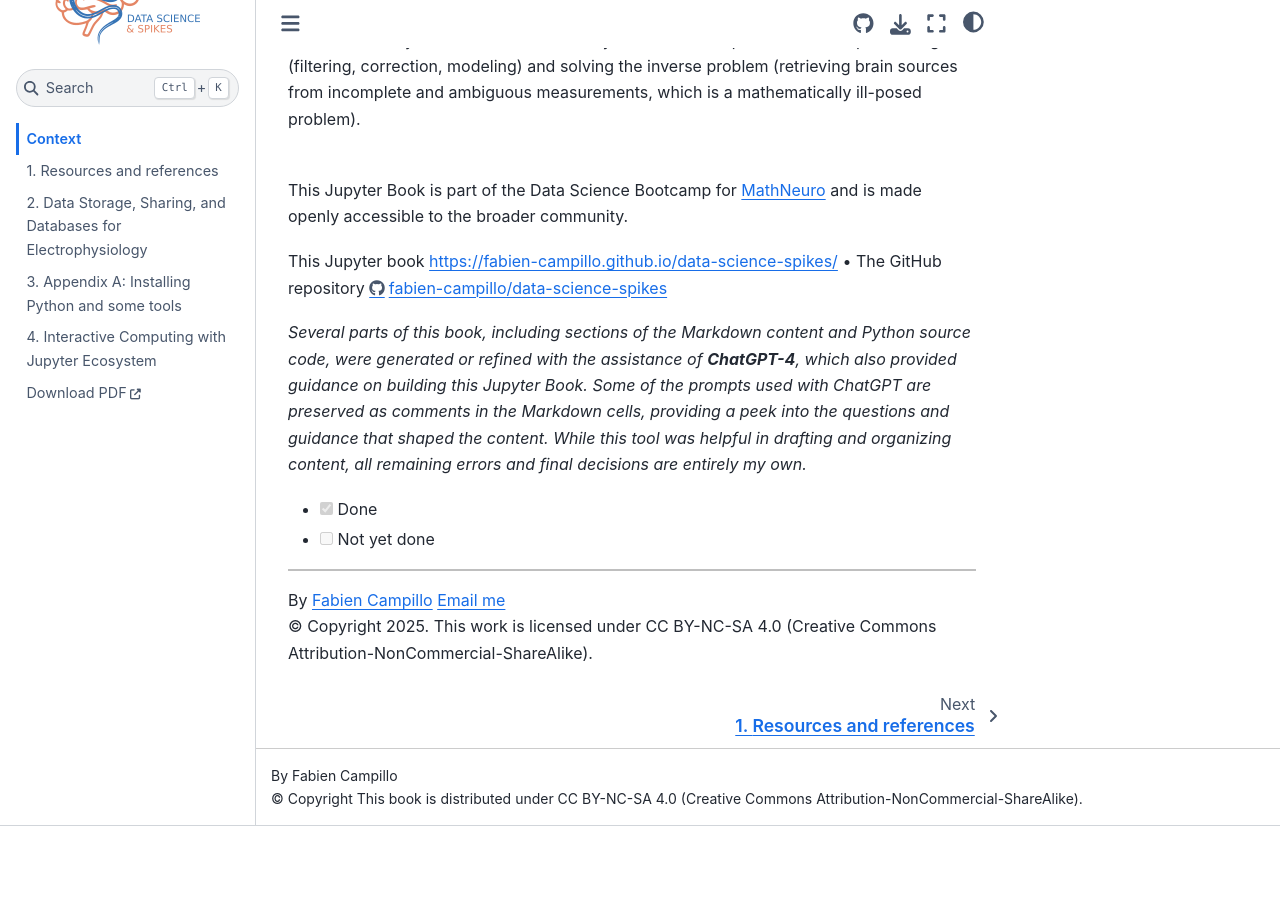
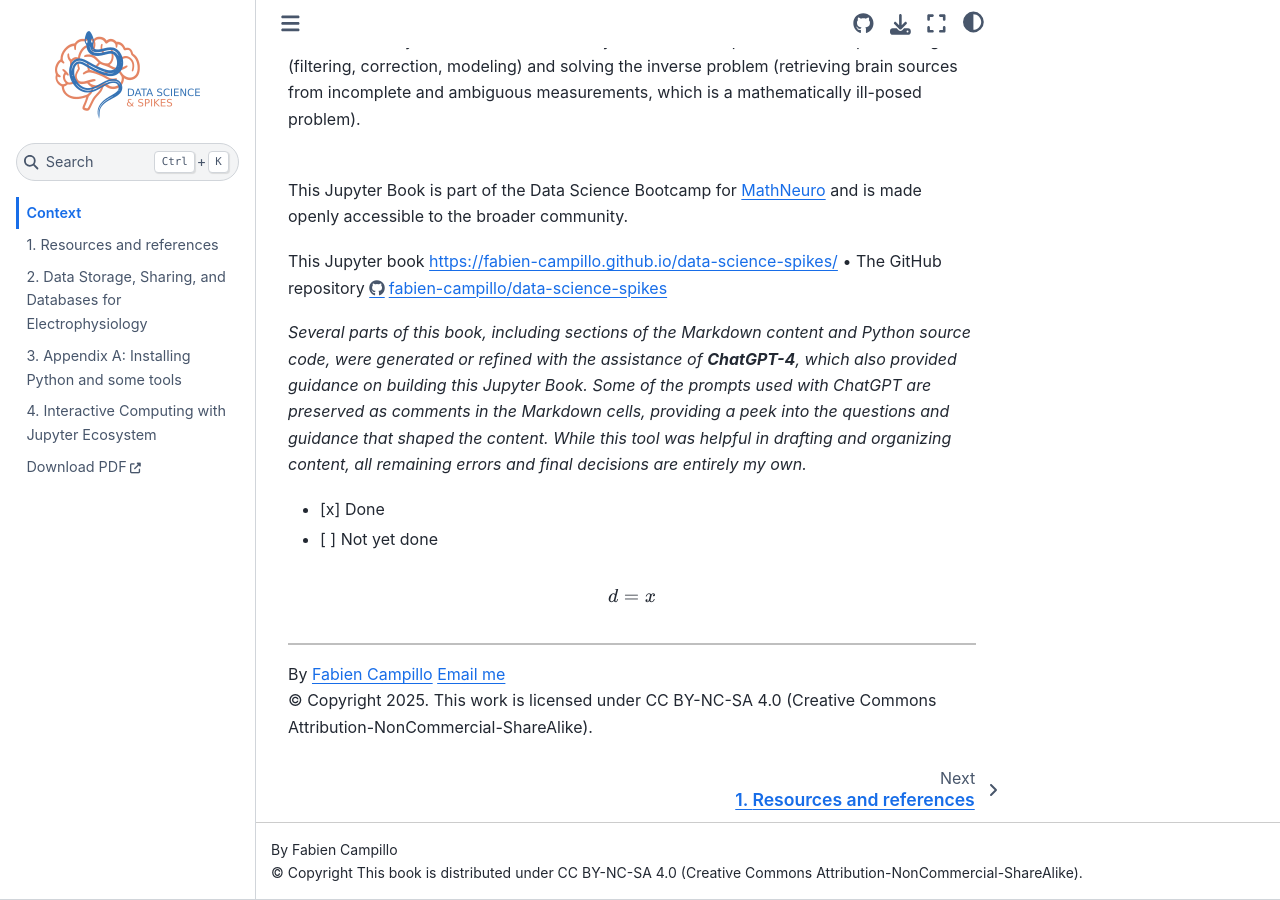
Before and after one commit to fabien-campillo/data-science-spikes, a Jupyter Book: the page built from 1_context.ipynb, in a window 1280 px wide and 900 px high, scrolled down 632 px. Built offline with Jupyter Book 1.0.4 settings and Sphinx 7.4.7 and the Sphinx Book theme 1.1.4, drawn with Linux system fonts in a browser that asks for light colours; before the commit the page ends 1458 px from its top, so only the background shows below that; some of the changed lines change nothing that is shown.

Commit message:
Mise à jour du Jupyter Book

```diff
--- a/_config.yml
+++ b/_config.yml
@@ -35,3 +35,10 @@
   latex_engine: xelatex
   latex_documents:
     targetname: "Spikes-Data-Sciences.tex"
+
+#######################################################################################
+# Parse and render settings
+parse:
+  myst_enable_extensions:
+    - dollarmath
+    - colon_fence
```
Also changed, not shown: 1_context.ipynb.
